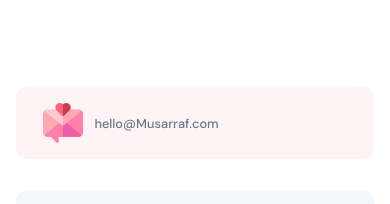
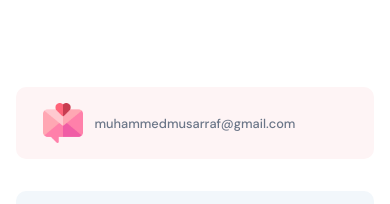
Before and after one commit to MusarrafAM/My-Portfolio-1, a React (Create React App) app: page / in a window 390 px wide. Shown: the part 3672-3876 px from the top of the page. Built offline with nearby package versions, Linux system fonts and the light colour scheme; no server answers.

Commit message:
Added responsive Animation

```diff
--- a/src/container/Footer/Footer.jsx
+++ b/src/container/Footer/Footer.jsx
@@ -42,7 +42,7 @@ const Footer = () => {
       <div className="app__footer-cards">
         <div className="app__footer-card email ">
           <img src={images.email} alt="email" />
-          <a href="mailto:hello@Musarraf.com" className="p-text">hello@Musarraf.com</a>
+          <a href="mailto:muhammedmusarraf@gmail.com" className="p-text">muhammedmusarraf@gmail.com</a>
         </div>
         <div className="app__footer-card phone ">
           <img src={images.mobile} alt="phone" />
--- a/src/container/Header/Header.jsx
+++ b/src/container/Header/Header.jsx
@@ -15,6 +15,9 @@ const scaleVariants = {
     },
   },
 };
+
+const isMobile = window.innerWidth <= 900; // Adjust the breakpoint as needed
+
 
 const Header = () => {
   const parentRef = useRef();
@@ -88,7 +91,7 @@ const Header = () => {
               repeat: Infinity, // Repeat the animation infinitely
             }}
             //!Below is for Dragg Animation
-            drag
+            drag={isMobile ? false : true}
             whileDrag={{ scale: 1.2, rotate: 20 }}
             dragConstraints={parentRef}
             // dragElastic= {0}
--- a/src/container/Skills/Skills.jsx
+++ b/src/container/Skills/Skills.jsx
@@ -10,6 +10,8 @@ import "./Skills.scss";
 const Skills = () => {
   const [experiences, setExperiences] = useState([]);
   const [skills, setSkills] = useState([]);
+
+  const isMobile = window.innerWidth <= 900; // Adjust the breakpoint as needed
 
   useEffect(() => {
     const query = '*[_type == "experiences"]';
@@ -56,7 +58,7 @@ const Skills = () => {
               className="app__skills-item app__flex"
               key={skill.name}
               //!Spring Animation
-              drag
+              drag={isMobile ? false : true}
               // whileDrag={{ scale: 1.2, rotate: 20 }}
               dragConstraints={parentSkillsRef}
               // dragElastic= {0}
```
